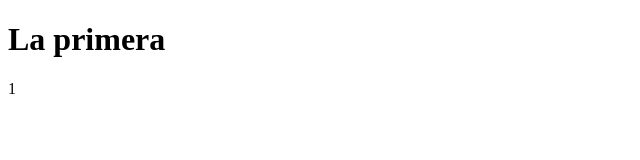
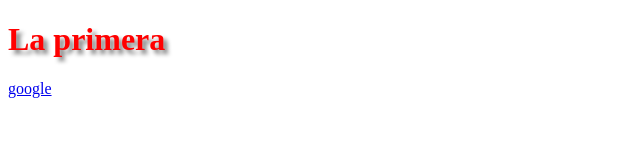
Before and after one commit to Automecanic/ppt, a plain HTML site: page index.html in a window 1280 px wide. Shown: the whole page, without its empty margins (0-640 px from the left). Drawn offline with Linux system fonts and the light colour scheme.

Commit message:
segunda subida

```diff
--- a/archivos/stil.css
+++ b/archivos/stil.css
@@ -0,0 +1,5 @@
+h1{
+    font-size: 200%;
+    color: red;
+    text-shadow: 4px 4px 4px grey;
+}
--- a/index.html
+++ b/index.html
@@ -8,6 +8,6 @@
 </head>
 <body>
     <header><h1>La primera</h1></header>
-    <p>1</p>
+    <a href="http://www.google.com"> google </a>
 </body>
 </html>
```
